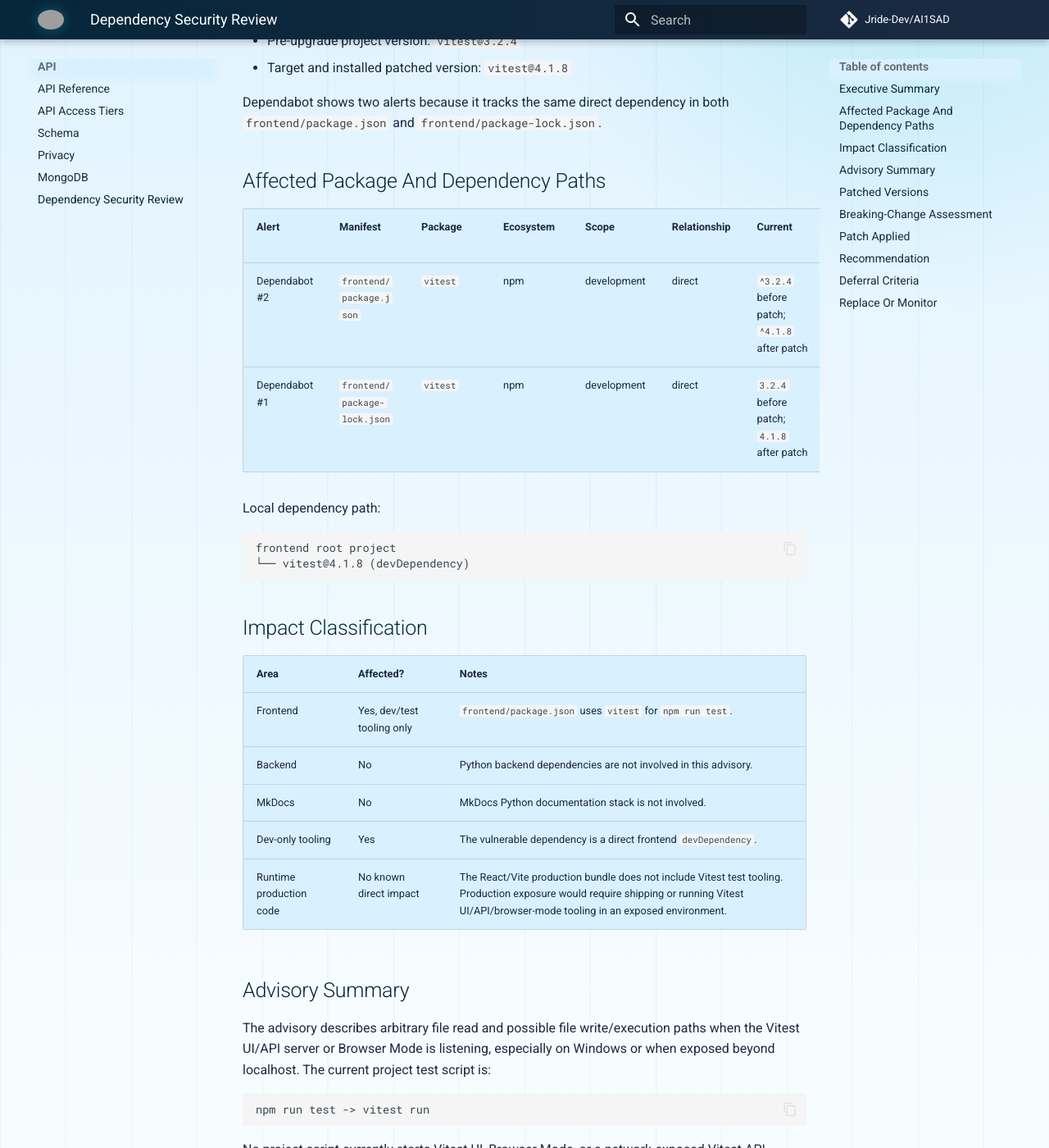
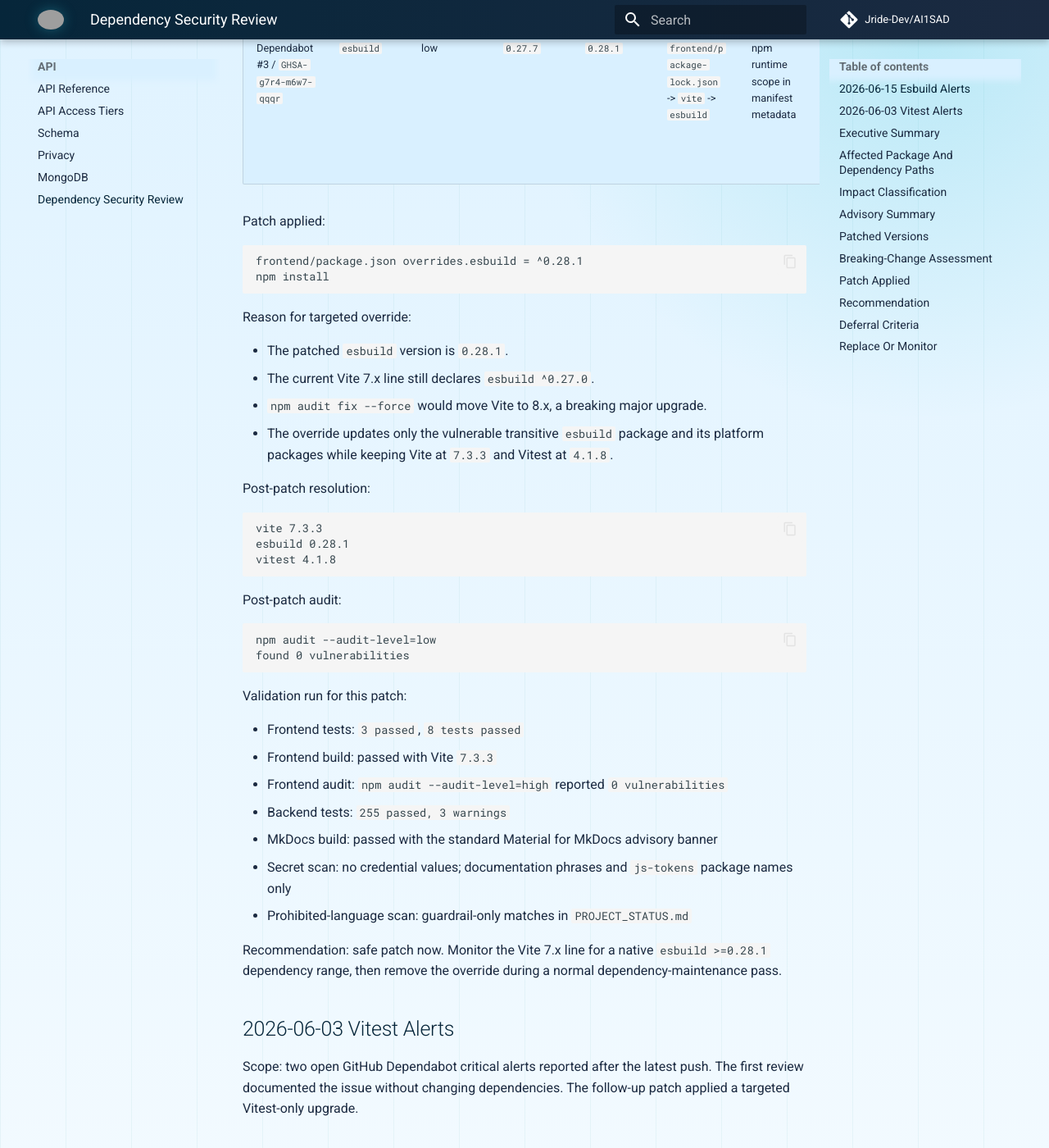
Before and after one commit to Jride-Dev/AI1SAD, an MkDocs documentation site: the page built from docs/DEPENDENCY_SECURITY_REVIEW.md, in a window 1280 px wide and 1400 px high, scrolled down 610 px. Shown: the whole window at 82% size. Built offline with MkDocs 1.6.1 and Material for MkDocs 9.7.7, drawn with Linux system fonts in a browser that asks for light colours; comment, search, counter and statistics services are not loaded; some of the changed text lies outside the part shown; grey boxes are pictures that could not be loaded.

Commit message:
Patch Dependabot security alerts

````diff
--- a/docs/DEPENDENCY_SECURITY_REVIEW.md
+++ b/docs/DEPENDENCY_SECURITY_REVIEW.md
@@ -1,6 +1,58 @@
 # Dependency Security Review
 
-Review date: 2026-06-03
+Latest review date: 2026-06-15
+
+## 2026-06-15 Esbuild Alerts
+
+Scope: two open GitHub Dependabot alerts reported on the default branch after the Coogee replay commit.
+
+| Alert | Package | Severity | Vulnerable Version | Patched Version | Dependency Path | Scope | Relationship | Runtime Exposure |
+| --- | --- | --- | --- | --- | --- | --- | --- | --- |
+| Dependabot #4 / `GHSA-gv7w-rqvm-qjhr` | `esbuild` | high | `0.27.7` | `0.28.1` | `frontend/package-lock.json` -> `vite` -> `esbuild` | npm runtime scope in manifest metadata | transitive | Build/dev-server tooling; not shipped in the built React bundle |
+| Dependabot #3 / `GHSA-g7r4-m6w7-qqqr` | `esbuild` | low | `0.27.7` | `0.28.1` | `frontend/package-lock.json` -> `vite` -> `esbuild` | npm runtime scope in manifest metadata | transitive | Vite development server on Windows; not shipped in the built React bundle |
+
+Patch applied:
+
+```text
+frontend/package.json overrides.esbuild = ^0.28.1
+npm install
+```
+
+Reason for targeted override:
+
+- The patched `esbuild` version is `0.28.1`.
+- The current Vite 7.x line still declares `esbuild ^0.27.0`.
+- `npm audit fix --force` would move Vite to 8.x, a breaking major upgrade.
+- The override updates only the vulnerable transitive `esbuild` package and its platform packages while keeping Vite at `7.3.3` and Vitest at `4.1.8`.
+
+Post-patch resolution:
+
+```text
+vite 7.3.3
+esbuild 0.28.1
+vitest 4.1.8
+```
+
+Post-patch audit:
+
+```text
+npm audit --audit-level=low
+found 0 vulnerabilities
+```
+
+Validation run for this patch:
+
+- Frontend tests: `3 passed`, `8 tests passed`
+- Frontend build: passed with Vite `7.3.3`
+- Frontend audit: `npm audit --audit-level=high` reported `0 vulnerabilities`
+- Backend tests: `255 passed, 3 warnings`
+- MkDocs build: passed with the standard Material for MkDocs advisory banner
+- Secret scan: no credential values; documentation phrases and `js-tokens` package names only
+- Prohibited-language scan: guardrail-only matches in `PROJECT_STATUS.md`
+
+Recommendation: safe patch now. Monitor the Vite 7.x line for a native `esbuild >=0.28.1` dependency range, then remove the override during a normal dependency-maintenance pass.
+
+## 2026-06-03 Vitest Alerts
 
 Scope: two open GitHub Dependabot critical alerts reported after the latest push. The first review documented the issue without changing dependencies. The follow-up patch applied a targeted Vitest-only upgrade.
 
````
Also changed, not shown: docs/PROJECT_STATUS.md (+14 -2 lines), 2 other files.
